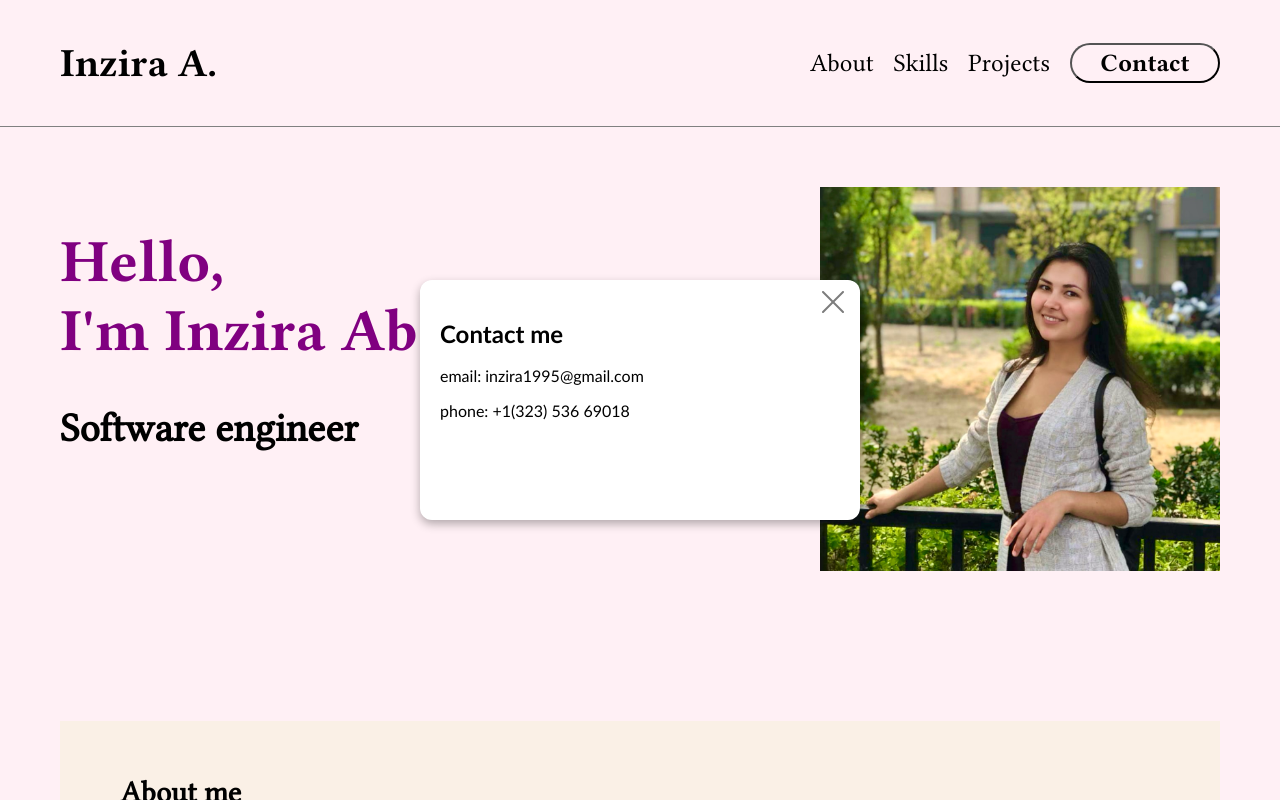
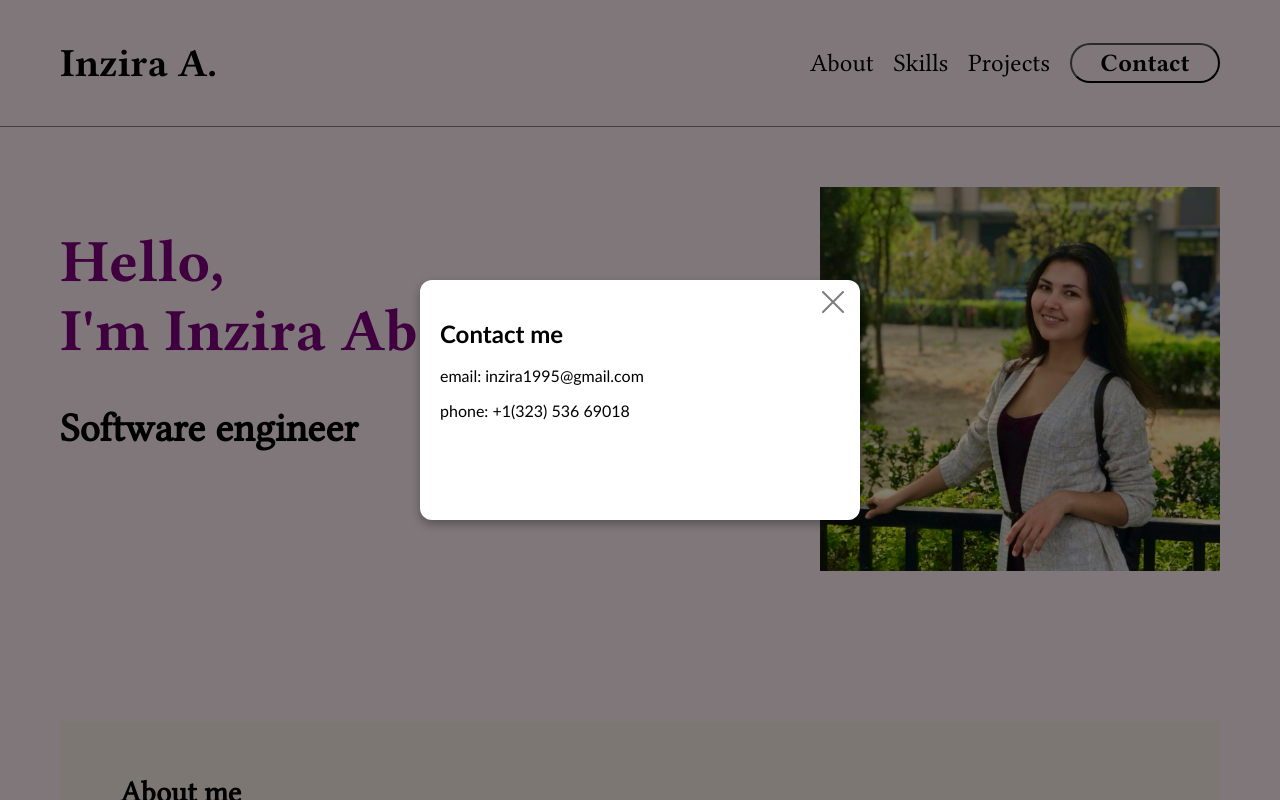
Before and after one commit to Inzira117/My-website, a React (Vite) app: page / in a window 1280 px wide. Both pictures are taken after a click on the button "Contact". Shown: the top 800 px of the page. Built offline with nearby package versions, Linux system fonts and the light colour scheme.

Commit message:
Fixed modal

```diff
--- a/src/components/App/App.jsx
+++ b/src/components/App/App.jsx
@@ -4,16 +4,41 @@ import Header from "../Header/Header";
 import Footer from "../Footer/Footer";
 import Main from "../Main/Main";
 import Modal from "../Modal/Modal";
-import { useState } from "react";
+import { useState, useEffect } from "react";
 
 function App() {
-  const [isModalOpen, setIsModalOpen] = useState(false);
+  const [activeModal, setActiveModal] = useState(false);
+
+  const openModal = () => setActiveModal(true);
+  const closeActiveModal = () => setActiveModal(false);
+
+  useEffect(() => {
+    if (!activeModal) return;
+
+    const handleEscClose = (e) => {
+      if (e.key === "Escape") closeActiveModal();
+    };
+
+    const handleOverlay = (e) => {
+      if (e.target.classList.contains("modal")) {
+        closeActiveModal();
+      }
+    };
+
+    document.addEventListener("keydown", handleEscClose);
+    document.addEventListener("mousedown", handleOverlay);
+
+    return () => {
+      document.removeEventListener("keydown", handleEscClose);
+      document.removeEventListener("mousedown", handleOverlay);
+    };
+  }, [activeModal]);
 
   return (
     <Router>
       <div className="page">
-        <Header onContactClick={() => setIsModalOpen(true)} />
-        {isModalOpen && <Modal onClose={() => setIsModalOpen(false)} />}
+        <Header openModal={openModal} />
+        {activeModal && <Modal closeActiveModal={closeActiveModal} />}
         <Main />
         <Footer />
       </div>
--- a/src/components/Header/Header.jsx
+++ b/src/components/Header/Header.jsx
@@ -1,6 +1,6 @@
 import "./Header.css";
 
-export default function Header({ onContactClick }) {
+export default function Header({ openModal }) {
   return (
     <header className="header">
       <a href="/" className="header__logo">
@@ -17,7 +17,7 @@ export default function Header({ onContactClick }) {
           Projects
         </a>
 
-        <button className="header__button" onClick={onContactClick}>
+        <button className="header__button" onClick={openModal}>
           Contact
         </button>
       </nav>
--- a/src/components/Modal/Modal.css
+++ b/src/components/Modal/Modal.css
@@ -1,4 +1,17 @@
 .modal {
+  position: fixed;
+  top: 0;
+  left: 0;
+  width: 100%;
+  height: 100%;
+  background: rgba(0, 0, 0, 0.5); /* dimmed background */
+  display: flex;
+  align-items: center;
+  justify-content: center;
+  z-index: 1000;
+}
+
+.modal__info {
   position: fixed;
   top: 50%;
   left: 50%;
--- a/src/components/Modal/Modal.jsx
+++ b/src/components/Modal/Modal.jsx
@@ -1,29 +1,17 @@
 import "./Modal.css";
 import Close from "../../assets/close.svg";
-import { useEffect } from "react";
 
-export default function Modal({ onClose }) {
-  useEffect(() => {
-    const handleEsc = (event) => {
-      if (event.key === "Escape") {
-        onClose();
-      }
-    };
-
-    document.addEventListener("keydown", handleEsc);
-    return () => {
-      document.removeEventListener("keydown", handleEsc);
-    };
-  }, [onClose]);
-
+export default function Modal({ closeActiveModal }) {
   return (
     <div className="modal">
-      <button className="modal__close" onClick={onClose}>
-        <img src={Close} alt="close" />
-      </button>
-      <h2 className="modal__title">Contact me</h2>
-      <p className="modal__content">email: inzira1995@gmail.com</p>
-      <p className="modal__content">phone: +1(323) 536 69018</p>
+      <div className="modal__info">
+        <button className="modal__close" onClick={closeActiveModal}>
+          <img src={Close} alt="close" />
+        </button>
+        <h2 className="modal__title">Contact me</h2>
+        <p className="modal__content">email: inzira1995@gmail.com</p>
+        <p className="modal__content">phone: +1(323) 536 69018</p>
+      </div>
     </div>
   );
 }
```
